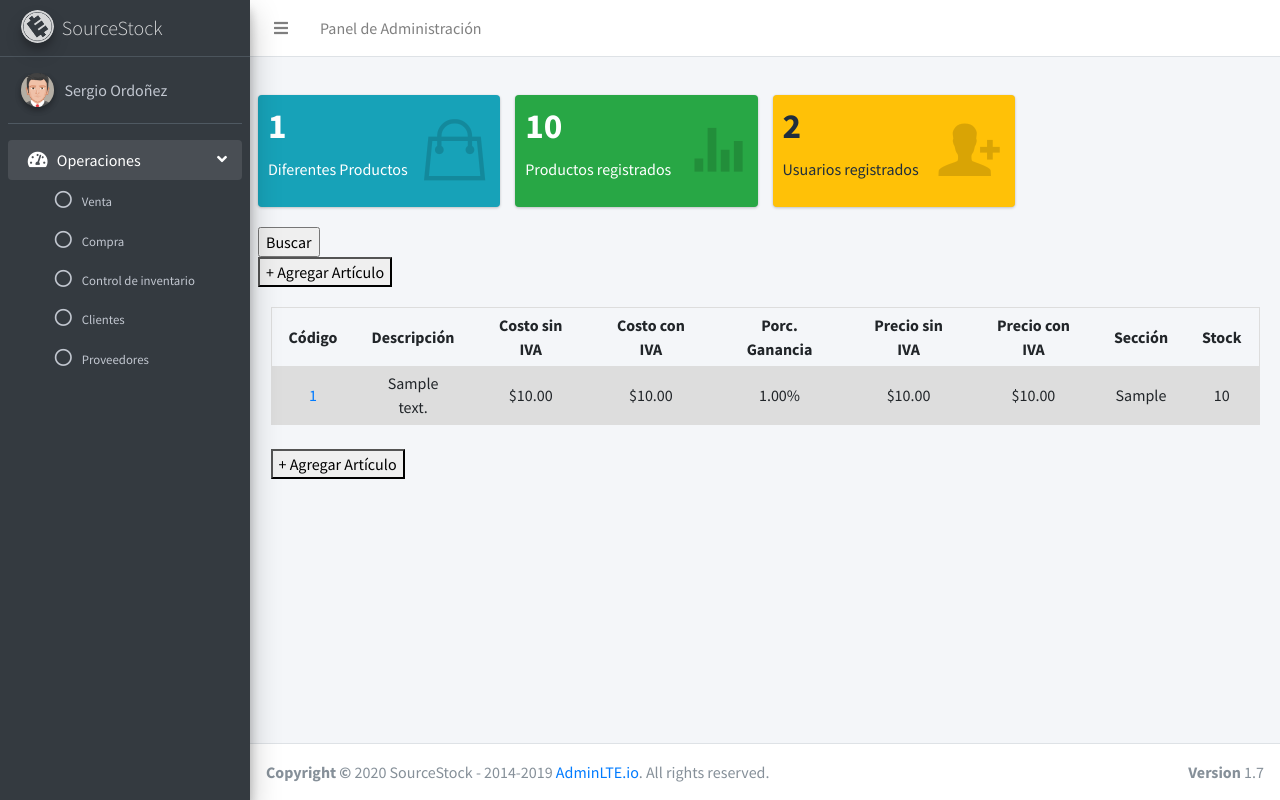
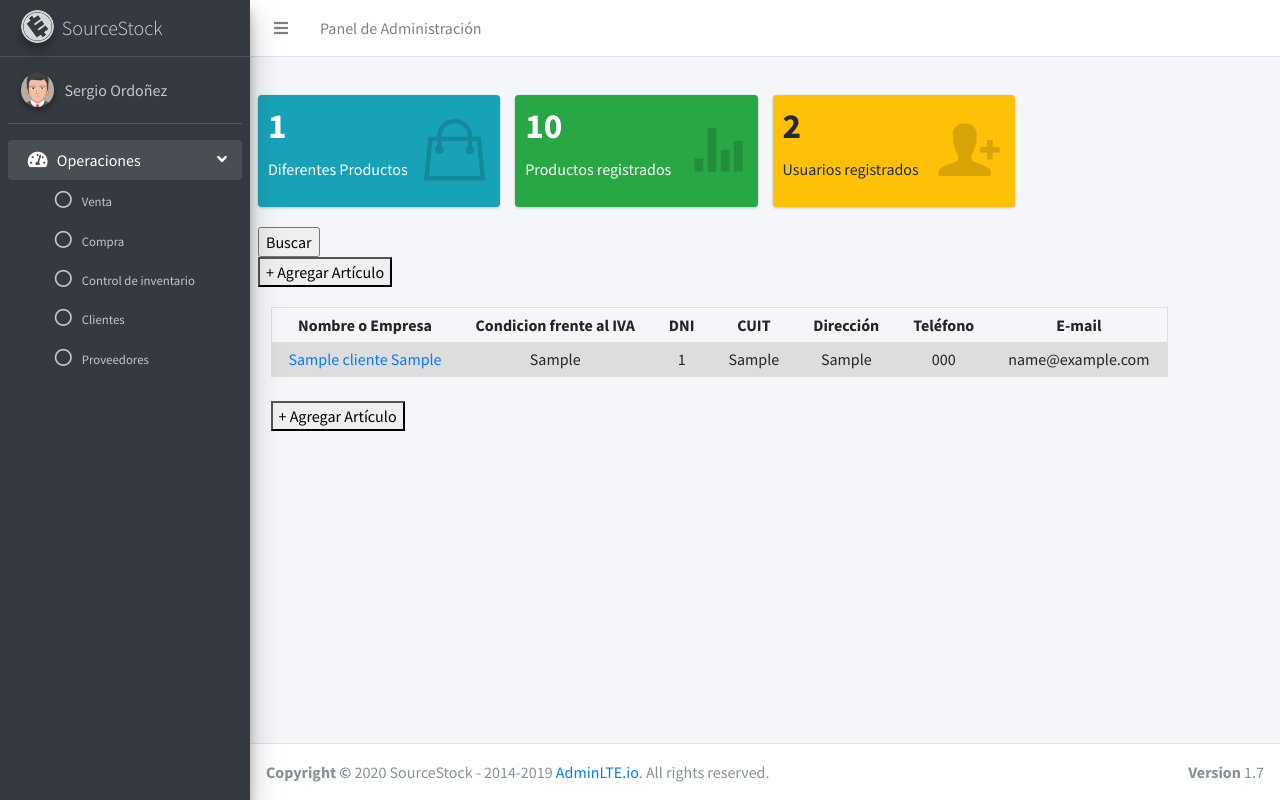
Before and after one commit to SantiR38/SourceStock, a Django app: page /control_clientes in a window 1280 px wide. Run offline with Django 3.2, Linux system fonts and the light colour scheme; tables that the repository leaves empty hold one stand-in row (values such as "Sample post"); some libraries are stand-ins or nearby versions.

Commit message:
Lista de clientes ya visible en vista control_clientes.

```diff
--- a/erp/functions.py
+++ b/erp/functions.py
@@ -6,11 +6,11 @@ from datetime import date
 from decimal import *
 import io
 
-def inventario():
+def inventario(param):
 
     # Almacena todos los Artículos en un query_set para mostrar en la vista "control de inventario".
 
-    return Article.objects.all()
+    return param.objects.all()
 
 def stock_total():
 
@@ -21,7 +21,7 @@ def stock_total():
     cantidad_total = 0
     diferentes_productos = 0
     try:
-        query_set = inventario()
+        query_set = inventario(Article)
         for i in query_set:
             cantidad_total += query_set[diferentes_productos].stock
             diferentes_productos += 1
--- a/erp/templates/control_personas.html
+++ b/erp/templates/control_personas.html
@@ -28,29 +28,25 @@
 
               <table style="width:100%;" class="borde-externo">
                 <tr class="intercalado">
-                  <th>Código</th>
-                  <th>Descripción</th>
-                  <th>Costo sin IVA</th>
-                  <th>Costo con IVA</th>
-                  <th>Porc. Ganancia</th>
-                  <th>Precio sin IVA</th>
-                  <th>Precio con IVA</th>
-                  <th>Sección</th>
-                  <th>Stock</th>
+                  <th>Nombre o Empresa</th>
+                  <th>Condicion frente al IVA</th>
+                  <th>DNI</th>
+                  <th>CUIT</th>
+                  <th>Dirección</th>
+                  <th>Teléfono</th>
+                  <th>E-mail</th>
                 </tr>
                 {% for i in articulos %}
 
 
                   <tr class="intercalado">
-                    <td><a href="articulo/{{i.codigo}}">{{i.codigo}}</a></td>
-                    <td> {{i.descripcion}} </td>
-                    <td> ${{i.costo_sin_iva}} </td>
-                    <td> ${{i.costo}} </td>
-                    <td> {{i.porcentaje_ganancia}}% </td>
-                    <td> ${{i.precio_sin_iva}} </td>
-                    <td> ${{i.precio}} </td>
-                    <td> {{i.seccion}} </td>
-                    <td> {{i.stock}} </td>
+                    <td><a href="articulo/{{i.codigo}}">{{i.nombre}} {{i.apellido}}</a></td>
+                    <td> {{i.condicion_iva}} </td>
+                    <td> {{i.dni}} </td>
+                    <td> {{i.cuit}} </td>
+                    <td> {{i.direccion}} </td>
+                    <td> {{i.telefono}} </td>
+                    <td> {{i.email}} </td>
                   </tr>
 
                 {% endfor %}
--- a/erp/views.py
+++ b/erp/views.py
@@ -378,7 +378,7 @@ def control_inventario(request):
     miFormulario = FormBusqueda()
     ctx = {
         "datos_generales": stock_total(),
-        "articulos": inventario(),
+        "articulos": inventario(Article),
         "form": miFormulario
     }
 
@@ -415,7 +415,7 @@ def articulo(request, codigo_articulo):
         miFormulario = FormNuevoArticulo(detalles_formulario)
         ctx = {
             "datos_generales": stock_total(),
-            "articulos": inventario(),
+            "articulos": inventario(Article),
             "form": miFormulario,
             "titulo": "Modificar Artículo"
         }
@@ -584,7 +584,7 @@ def control_clientes(request):
     #miFormulario = FormBusqueda()
     ctx = {
         "datos_generales": stock_total(),
-        "articulos": inventario(),
+        "articulos": inventario(Cliente),
         #"form": miFormulario
     }
 
```
